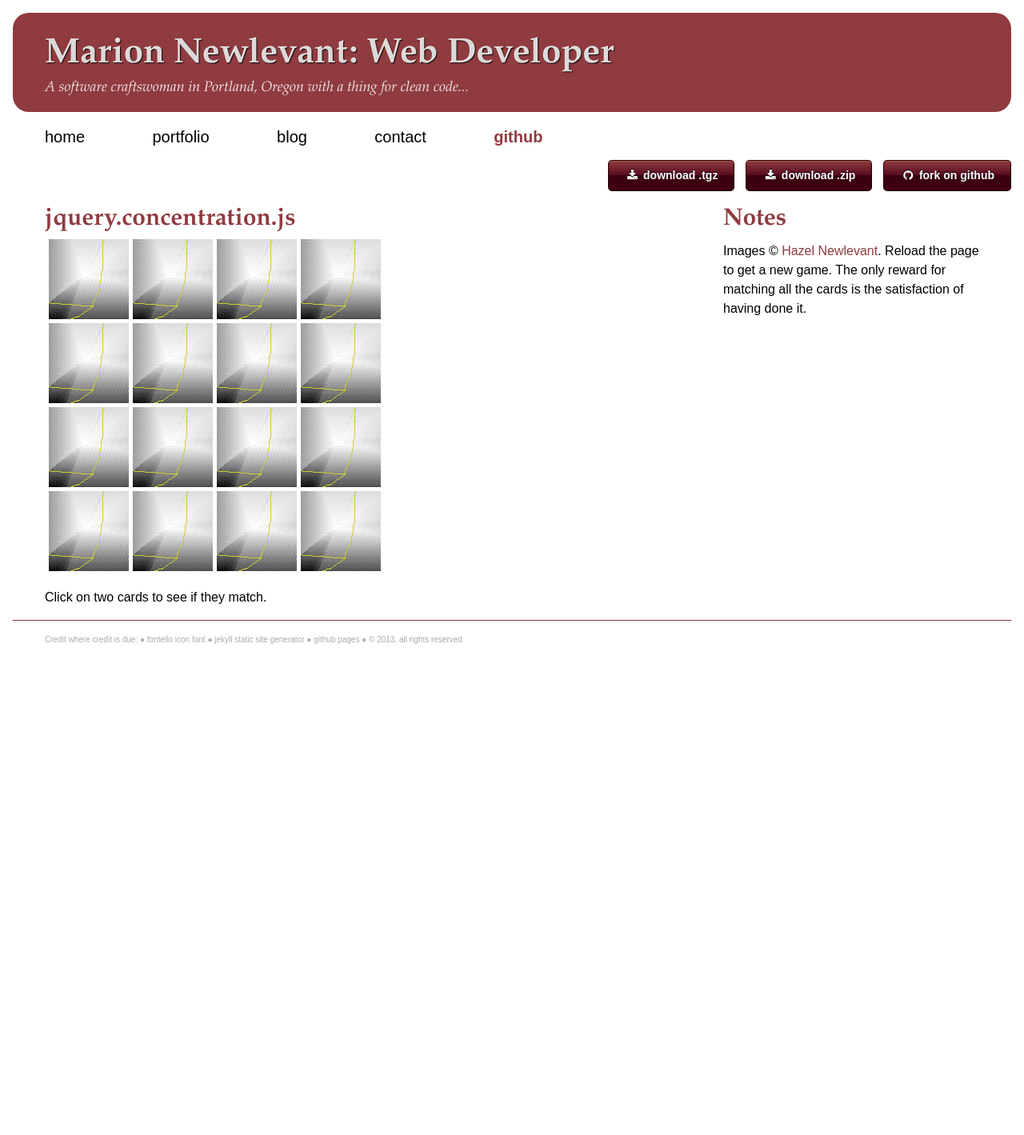
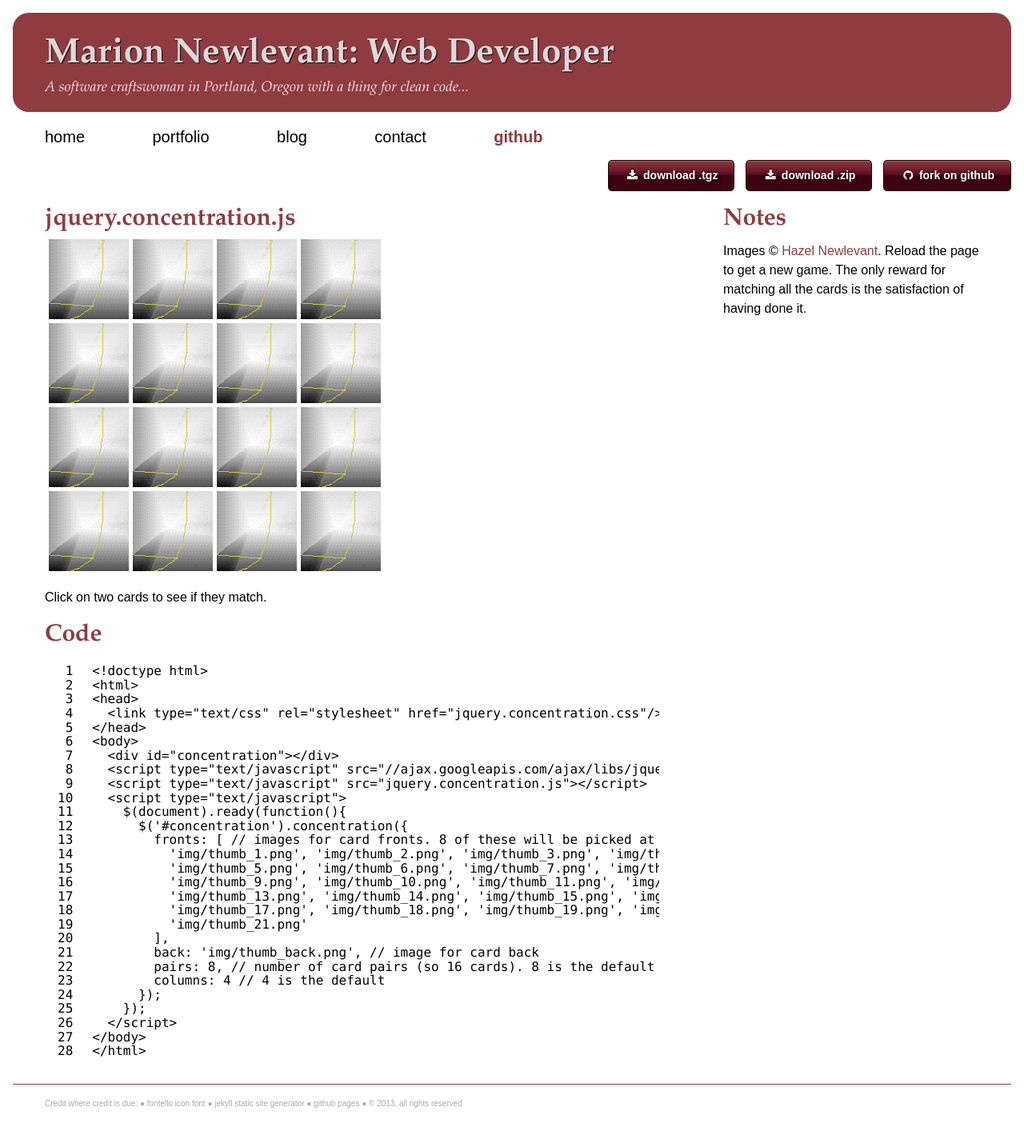
Before and after one commit to marionnewlevant/jquery.concentration, a Jekyll site: the page built from index.html, in a window 1280 px wide. Shown: the whole page at 80% size. Built offline with Jekyll 4.4.1, drawn with Linux system fonts in a browser that asks for light colours; nearby versions of some CDN libraries; Markdown is read by kramdown in place of the engine named in the settings; before the commit the page ends 900 px from its top, so only the background shows below that.

Commit message:
code sample

```diff
--- a/_layouts/default.html
+++ b/_layouts/default.html
@@ -61,7 +61,7 @@
 <!-- Javascript at the bottom for fast page loading -->
 <script type="text/javascript" src="/{{site.repo}}/js/nav.js"></script>
 <script type="text/javascript" src="/{{site.repo}}/js/lib/syntaxhighlighter_3.0.83/scripts/shCore.js"></script>
-<script type="text/javascript" src="/{{site.repo}}/js/lib/syntaxhighlighter_3.0.83/scripts/shBrushEE.js"></script>
+<script type="text/javascript" src="/{{site.repo}}/js/lib/syntaxhighlighter_3.0.83/scripts/shBrushJScript.js"></script>
 <script type="text/javascript">SyntaxHighlighter.all();</script>
 </body>
 </html>
--- a/index.html
+++ b/index.html
@@ -42,6 +42,37 @@ title: Github (jquery.concentration) | Marion Newlevant
     });
   </script>
   <p>Click on two cards to see if they match.</p>
+  <h2>Code</h2>
+  <pre class="brush: js">
+&lt;!doctype html&gt;
+&lt;html&gt;
+&lt;head&gt;
+  &lt;link type="text/css" rel="stylesheet" href="jquery.concentration.css"/&gt;
+&lt;/head&gt;
+&lt;body&gt;
+  &lt;div id="concentration"&gt;&lt;/div&gt;
+  &lt;script type="text/javascript" src="//ajax.googleapis.com/ajax/libs/jquery/1.10.2/jquery.min.js"&gt;&lt;/script&gt;
+  &lt;script type="text/javascript" src="jquery.concentration.js"&gt;&lt;/script&gt;
+  &lt;script type="text/javascript"&gt;
+    $(document).ready(function(){
+      $('#concentration').concentration({
+        fronts: [ // images for card fronts. 8 of these will be picked at random
+          'img/thumb_1.png', 'img/thumb_2.png', 'img/thumb_3.png', 'img/thumb_4.png',
+          'img/thumb_5.png', 'img/thumb_6.png', 'img/thumb_7.png', 'img/thumb_8.png',
+          'img/thumb_9.png', 'img/thumb_10.png', 'img/thumb_11.png', 'img/thumb_12.png',
+          'img/thumb_13.png', 'img/thumb_14.png', 'img/thumb_15.png', 'img/thumb_16.png',
+          'img/thumb_17.png', 'img/thumb_18.png', 'img/thumb_19.png', 'img/thumb_20.png',
+          'img/thumb_21.png'
+        ],
+        back: 'img/thumb_back.png', // image for card back
+        pairs: 8, // number of card pairs (so 16 cards). 8 is the default
+        columns: 4 // 4 is the default
+      });
+    });
+  &lt;/script&gt;
+&lt;/body&gt;
+&lt;/html&gt;
+  </pre>
 {% endcapture %}
 {%capture layout_secondary%}
   <h1>Notes</h1>
```
